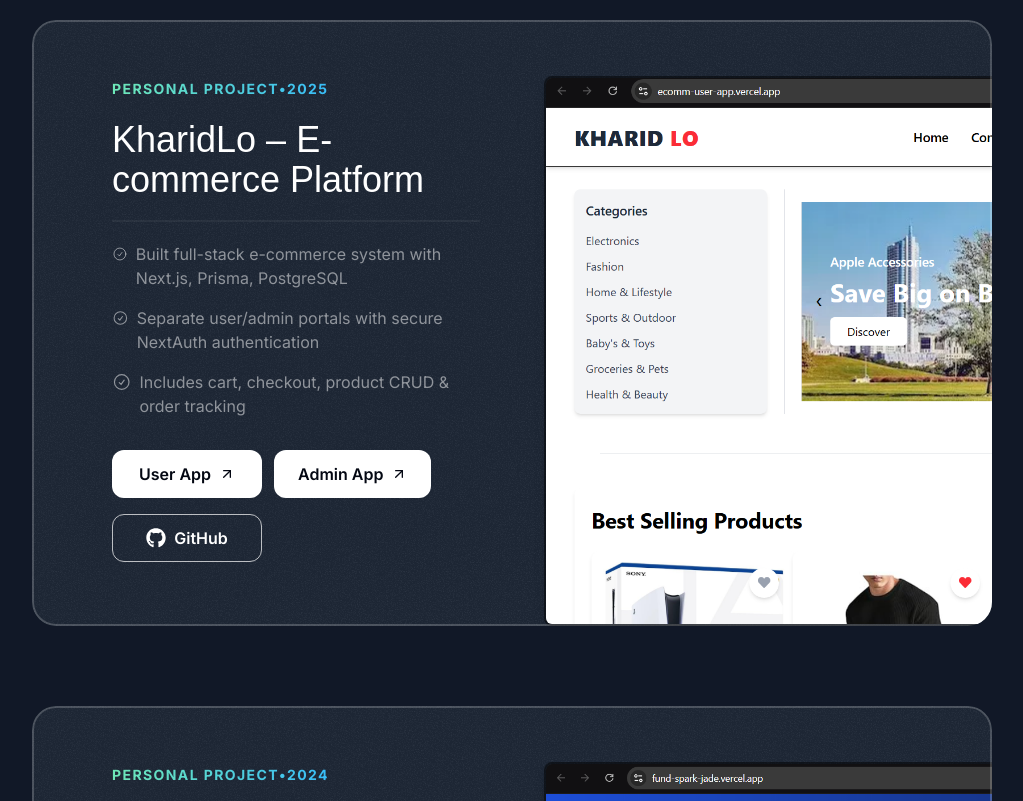
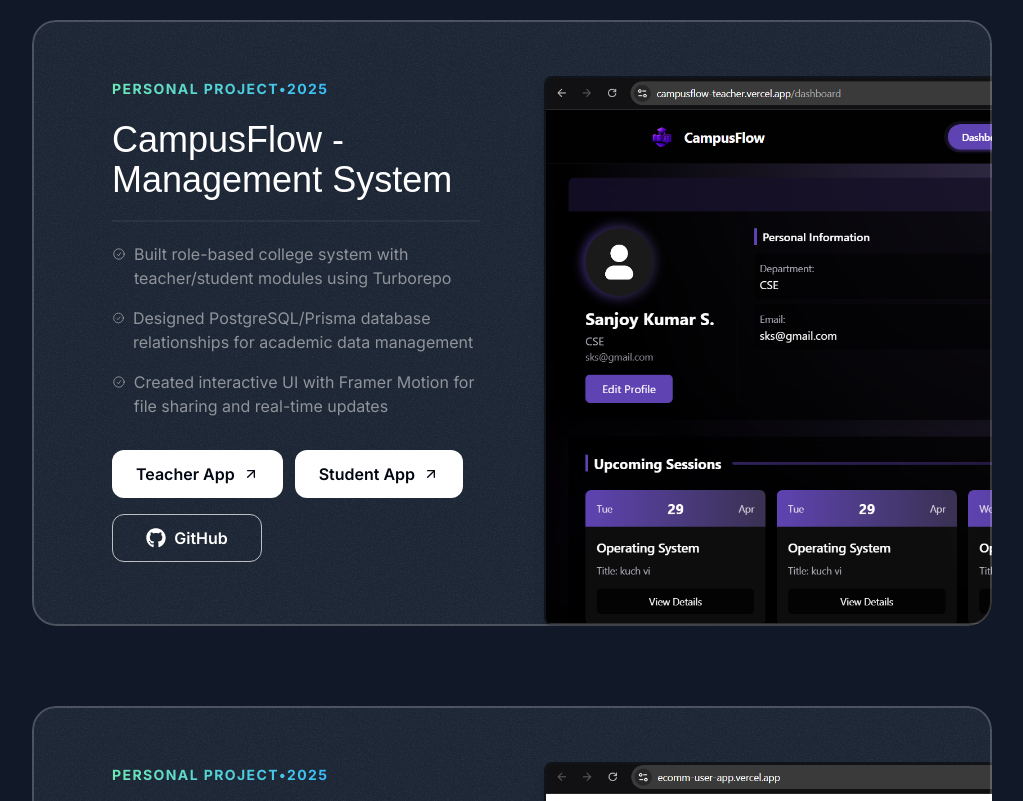
Before and after one commit to sujalkyal/SujalKyal.dev, a Next.js app: page / in a window 1280 px wide. Shown: the part 1220-2021 px from the top of the page, without its empty margins (128-1151 px from the left). Built offline with nearby package versions, Linux system fonts and the light colour scheme; a web font is replaced by a local one.

Commit message:
campusFlow project added

```diff
--- a/src/sections/Projects.tsx
+++ b/src/sections/Projects.tsx
@@ -1,6 +1,7 @@
 import paySwiftImage from "@/assets/images/paySwiftImage.jpg";
 import fundSparkImage from "@/assets/images/fundSparkImage.png";
 import kharidLoImage from "@/assets/images/kharidLoImage.png";
+import campusFlowImage from "@/assets/images/campusFlowImage.png";
 import CheckIcon from "@/assets/icons/check-circle.svg";
 import ArrowUpRightIcon from "@/assets/icons/arrow-up-right.svg";
 import { SectionHeader } from "@/components/SectionHeader";
@@ -12,9 +13,35 @@ const portfolioProjects = [
   {
     company: "Personal Project",
     year: "2025",
+    title: "CampusFlow - Management System",
+    description: "Full-stack management system for educational institutions.",
+    github: "https://github.com/sujalkyal/CampusFlow.git",
+    liveLinks: [
+      { label: "Teacher App", url: "https://campusflow-teacher.vercel.app/" },
+      { label: "Student App", url: "https://campusflow-student.vercel.app/" },
+    ],
+    results: [
+      {
+        title:
+          "Built role-based college system with teacher/student modules using Turborepo",
+      },
+      {
+        title:
+          "Designed PostgreSQL/Prisma database relationships for academic data management",
+      },
+      {
+        title:
+          "Created interactive UI with Framer Motion for file sharing and real-time updates",
+      },
+    ],
+    image: campusFlowImage,
+  },
+  {
+    company: "Personal Project",
+    year: "2025",
     title: "KharidLo – E-commerce Platform",
     description: "Full-stack e-commerce app with user and admin panels.",
-    github: "https://github.com/sujalkyal/Ecomm-MonoRepo",
+    github: "https://github.com/sujalkyal/KharidLo",
     liveLinks: [
       { label: "User App", url: "https://ecomm-user-app.vercel.app/" },
       { label: "Admin App", url: "https://ecomm-admin-app.vercel.app/" },
```
Also changed, not shown: src/assets/images/campusFlowImage.png (added).
